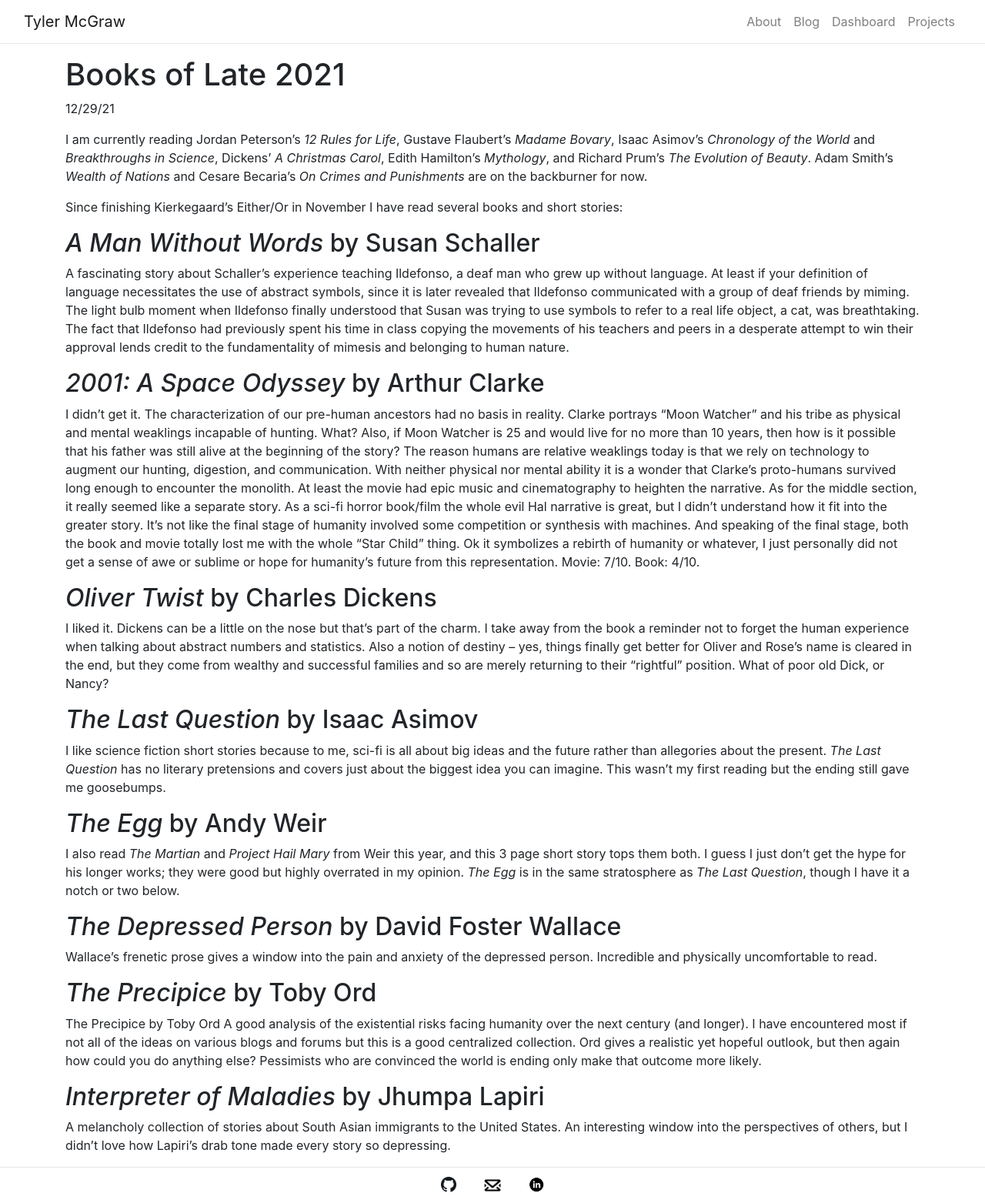
After one commit to tylermcgraw/personal_website, a Flask app: page /blog/post/books_late_2021 in a window 1280 px wide. The commit adds this page. Shown: the whole page at 77% size. Run offline with Flask 2, Linux system fonts and the light colour scheme.

Commit message:
New post

```diff
--- a/flaskr/templates/blog/home.html
+++ b/flaskr/templates/blog/home.html
@@ -16,4 +16,5 @@
   <a class="nav-link" href="{{ url_for('blog.post', post='submission') }}"><em>Submission</em> by Michel Houellebecq</a>
   <a class="nav-link" href="{{ url_for('blog.post', post='movies') }}">What I've been watching: <em>300, Dune, Breakfast at Tiffany's, The French Dispatch, </em>and <em>Gone with the Wind</em></a>
   <a class="nav-link" href="{{ url_for('blog.post', post='aesthetics_restraint') }}">On the Aesthetics of Restraint</a>
+  <a class="nav-link" href="{{ url_for('blog.post', post='books_late_2021') }}">Books of Late 2021</a>
 {% endblock %}
--- /dev/null
+++ b/flaskr/templates/blog/posts/books_late_2021.html
@@ -0,0 +1,44 @@
+{% extends "post.html" %}
+{% block post %}
+<h1>Books of Late 2021</h1>
+<p>12/29/21</p>
+<p>
+    I am currently reading Jordan Peterson’s <i>12 Rules for Life</i>, Gustave Flaubert’s <i>Madame Bovary</i>, Isaac Asimov’s <i>Chronology of the World</i> and <i>Breakthroughs in Science</i>, Dickens’ <i>A Christmas Carol</i>, Edith Hamilton’s <i>Mythology</i>, and Richard Prum’s <i>The Evolution of Beauty</i>. Adam Smith’s <i>Wealth of Nations</i> and Cesare Becaria’s <i>On Crimes and Punishments</i> are on the backburner for now.
+</p>
+<p>
+    Since finishing Kierkegaard’s Either/Or in November I have read several books and short stories:
+</p>
+<p>
+    <h2><em>A Man Without Words</em> by Susan Schaller</h2>
+    A fascinating story about Schaller’s experience teaching Ildefonso, a deaf man who grew up without language. At least if your definition of language necessitates the use of abstract symbols, since it is later revealed that Ildefonso communicated with a group of deaf friends by miming. The light bulb moment when Ildefonso finally understood that Susan was trying to use symbols to refer to a real life object, a cat, was breathtaking. The fact that Ildefonso had previously spent his time in class copying the movements of his teachers and peers in a desperate attempt to win their approval lends credit to the fundamentality of mimesis and belonging to human nature.
+</p>
+<p>
+    <h2><em>2001: A Space Odyssey</em> by Arthur Clarke</h2>
+    I didn’t get it. The characterization of our pre-human ancestors had no basis in reality. Clarke portrays “Moon Watcher” and his tribe as physical and mental weaklings incapable of hunting. What? Also, if Moon Watcher is 25 and would live for no more than 10 years, then how is it possible that his father was still alive at the beginning of the story? The reason humans are relative weaklings today is that we rely on technology to augment our hunting, digestion, and communication. With neither physical nor mental ability it is a wonder that Clarke’s proto-humans survived long enough to encounter the monolith. At least the movie had epic music and cinematography to heighten the narrative. As for the middle section, it really seemed like a separate story. As a sci-fi horror book/film the whole evil Hal narrative is great, but I didn’t understand how it fit into the greater story. It’s not like the final stage of humanity involved some competition or synthesis with machines. And speaking of the final stage, both the book and movie totally lost me with the whole “Star Child” thing. Ok it symbolizes a rebirth of humanity or whatever, I just personally did not get a sense of awe or sublime or hope for humanity’s future from this representation. Movie: 7/10. Book: 4/10.
+</p>
+<p>
+    <h2><em>Oliver Twist</em> by Charles Dickens</h2>
+    I liked it. Dickens can be a little on the nose but that’s part of the charm. I take away from the book a reminder not to forget the human experience when talking about abstract numbers and statistics. Also a notion of destiny – yes, things finally get better for Oliver and Rose’s name is cleared in the end, but they come from wealthy and successful families and so are merely returning to their “rightful” position. What of poor old Dick, or Nancy?
+</p>
+<p>
+    <h2><em>The Last Question</em> by Isaac Asimov</h2>
+    I like science fiction short stories because to me, sci-fi is all about big ideas and the future rather than allegories about the present. <em>The Last Question</em> has no literary pretensions and covers just about the biggest idea you can imagine. This wasn’t my first reading but the ending still gave me goosebumps.
+</p>
+<p>
+    <h2><em>The Egg</em> by Andy Weir</h2>
+    I also read <em>The Martian</em> and <em>Project Hail Mary</em> from Weir this year, and this 3 page short story tops them both. I guess I just don’t get the hype for his longer works; they were good but highly overrated in my opinion. <em>The Egg</em> is in the same stratosphere as <em>The Last Question</em>, though I have it a notch or two below.
+</p>
+<p>
+    <h2><em>The Depressed Person</em> by David Foster Wallace</h2>
+    Wallace’s frenetic prose gives a window into the pain and anxiety of the depressed person. Incredible and physically uncomfortable to read.
+</p>
+<p>
+    <h2><em>The Precipice</em> by Toby Ord</h2>
+    The Precipice by Toby Ord
+    A good analysis of the existential risks facing humanity over the next century (and longer). I have encountered most if not all of the ideas on various blogs and forums but this is a good centralized collection. Ord gives a realistic yet hopeful outlook, but then again how could you do anything else? Pessimists who are convinced the world is ending only make that outcome more likely.
+</p>
+<p>
+    <h2><em>Interpreter of Maladies</em> by Jhumpa Lapiri</h2>
+    A melancholy collection of stories about South Asian immigrants to the United States. An interesting window into the perspectives of others, but I didn’t love how Lapiri’s drab tone made every story so depressing.
+</p>
+{% endblock %}
```
Also changed, not shown: instance/flaskr.sqlite.
